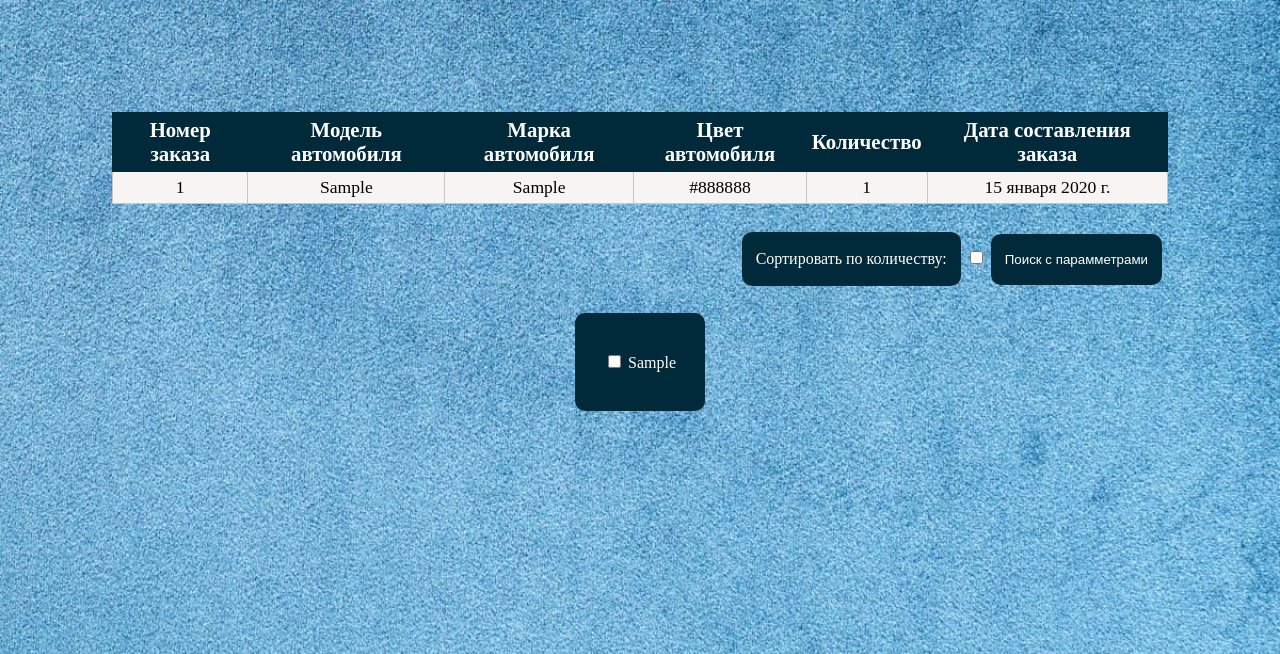
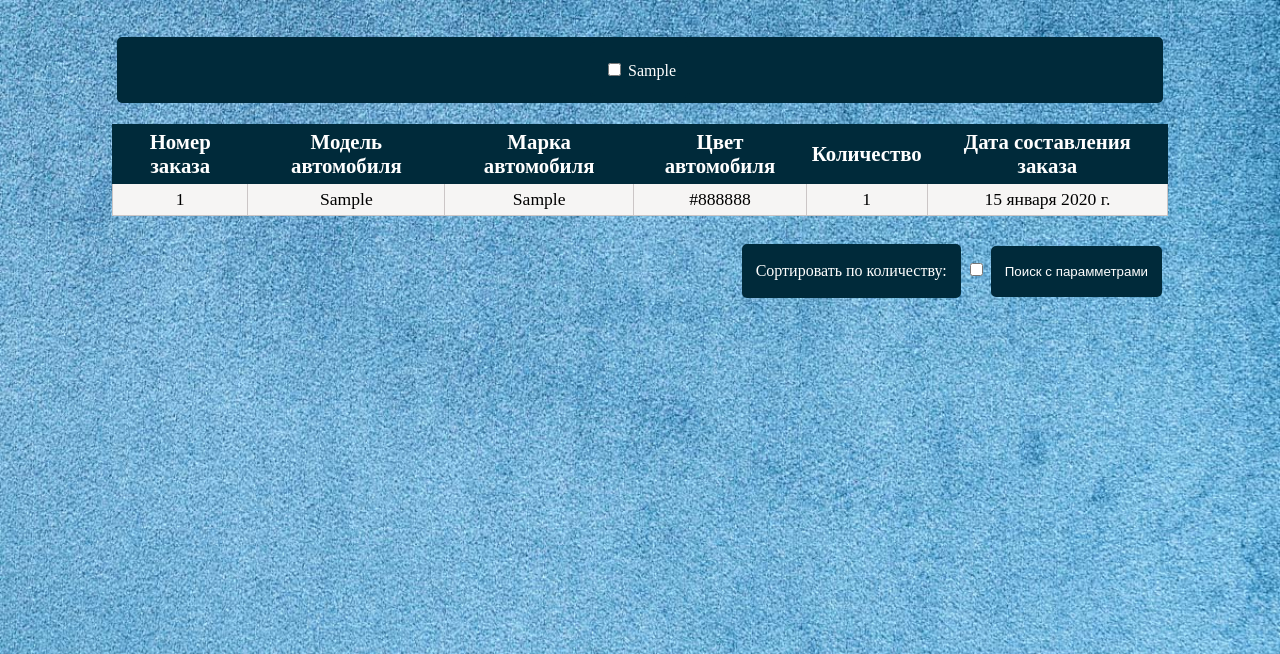
Before and after one commit to zorokonStepan/CarDealer_DjangoDRFOpenApiSwagger, a Django app: page /orders/ in a window 1280 px wide. Shown: the top 654 px of the page. Run offline with Django 4.2, Linux system fonts and the light colour scheme; tables that the repository leaves empty hold one stand-in row (values such as "Sample post"); parts of the project's set-up code (start-up, migrations or seed data) failed here and were passed over.

Commit message:
add forms

```diff
--- a/car_dealer/car_orders/static/css/car_orders/style.css
+++ b/car_dealer/car_orders/static/css/car_orders/style.css
@@ -7,7 +7,7 @@ html {
     -moz-background-size: cover;
     -o-background-size: cover;
     background-size: cover;
-    margin: 7rem 7rem;
+    margin: 1rem 7rem;
     align-items: center;
     justify-content: center;
 }
@@ -92,7 +92,7 @@ ul.custom input.sub, label, #id_brand {
     background-color: #002A3A;
     color: #fff;
     border: 2px solid #002A3A;
-    border-radius: 10px;
+    border-radius: 5px;
     white-space: nowrap;
     margin: 3px 1px;
     -webkit-touch-callout: none;
@@ -116,5 +116,6 @@ ul.custom input.sub:focus {
 #id_brand, li.brand {
     display: flex;
     justify-content: center;
-    /*flex: 1;*/
+    padding: 0;
+    margin: 0;
 }
--- a/car_dealer/car_orders/templates/car_orders/orders.html
+++ b/car_dealer/car_orders/templates/car_orders/orders.html
@@ -10,6 +10,14 @@
     </head>
     <body>
         <div>
+            <form action="{% url 'orders' %}" method="POST" class="order-form">
+                {% csrf_token %}
+                <div class="container">
+                    <ul class="custom">
+                        <li class="brand">{{ form_brands.brand }}</li>
+                    </ul>
+                </div>
+            </form>
             <table class="table">
                 <thead>
                     <tr>
@@ -62,9 +70,6 @@
                             </ul>
                         </nav>
                     {% endif %}
-                    <div class="container">
-                        <li class="brand">{{ form_brands.brand }}</li>
-                    </div>
                 </form>
             </div>
         </div>
```
Also changed, not shown: 2 other files.
